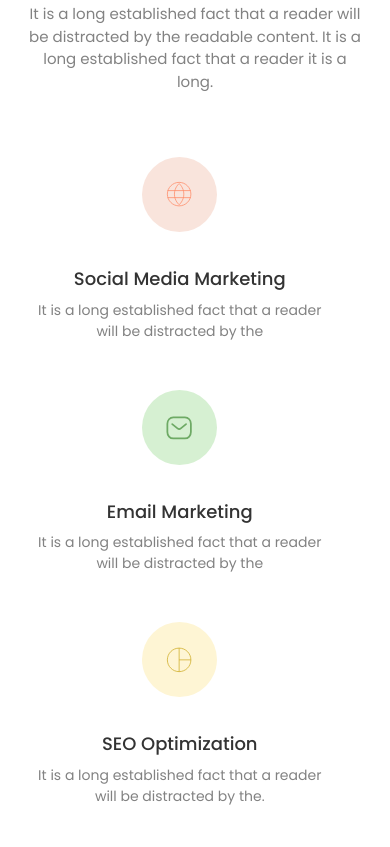
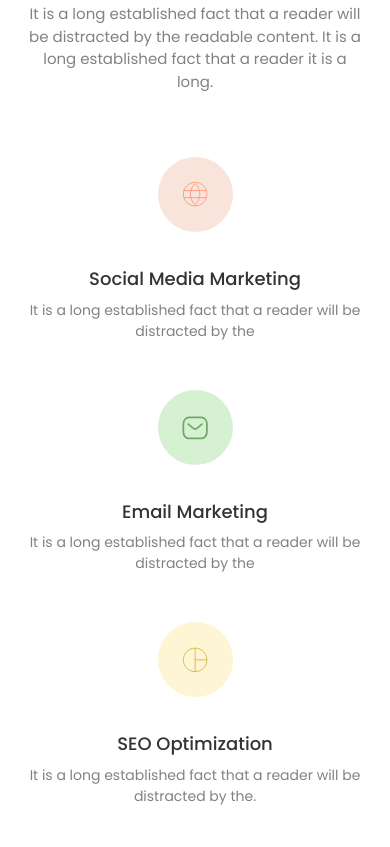
Before and after one commit to devjyoti-itobuz/nuvosa, a website built with Vite: page src/index.html in a window 390 px wide. Shown: the part 5937-6784 px from the top of the page. Built offline with nearby package versions, Linux system fonts and the light colour scheme; files whose address does not match are found by name.

Commit message:
fix: style changes

```diff
--- a/src/index.html
+++ b/src/index.html
@@ -661,7 +661,7 @@
 
             <div class="d-flex row gap-xxl-5 justify-content-xxl-center">
               <div
-                class="col-11 marketing-card p-3 px-xxl-5 d-flex gap-3 gap-md-0 p-693"
+                class="col-12 col-md-11 marketing-card p-3 px-xxl-5 d-flex gap-3 gap-md-0 p-693"
               >
                 <div
                   class="icon-wrapper social-media-icon me-md-4 justify-content-center justify-content-md-start text-center text-md-start"
@@ -684,7 +684,7 @@
               </div>
 
               <div
-                class="col-11 marketing-card p-3 px-xxl-5 d-flex gap-3 gap-md-0 p-693"
+                class="col-12 col-md-11 marketing-card p-3 px-xxl-5 d-flex gap-3 gap-md-0 p-693"
               >
                 <div
                   class="icon-wrapper email-marketing-icon me-md-4 justify-content-center justify-content-md-start text-center text-md-start"
@@ -707,7 +707,7 @@
               </div>
 
               <div
-                class="col-11 marketing-card p-3 px-xxl-5 d-flex gap-3 gap-md-0 p-693"
+                class="col-12 col-md-11 marketing-card p-3 px-xxl-5 d-flex gap-3 gap-md-0 p-693"
               >
                 <div
                   class="icon-wrapper seo-optimization-icon me-md-4 justify-content-center justify-content-md-start text-center text-md-start"
```
